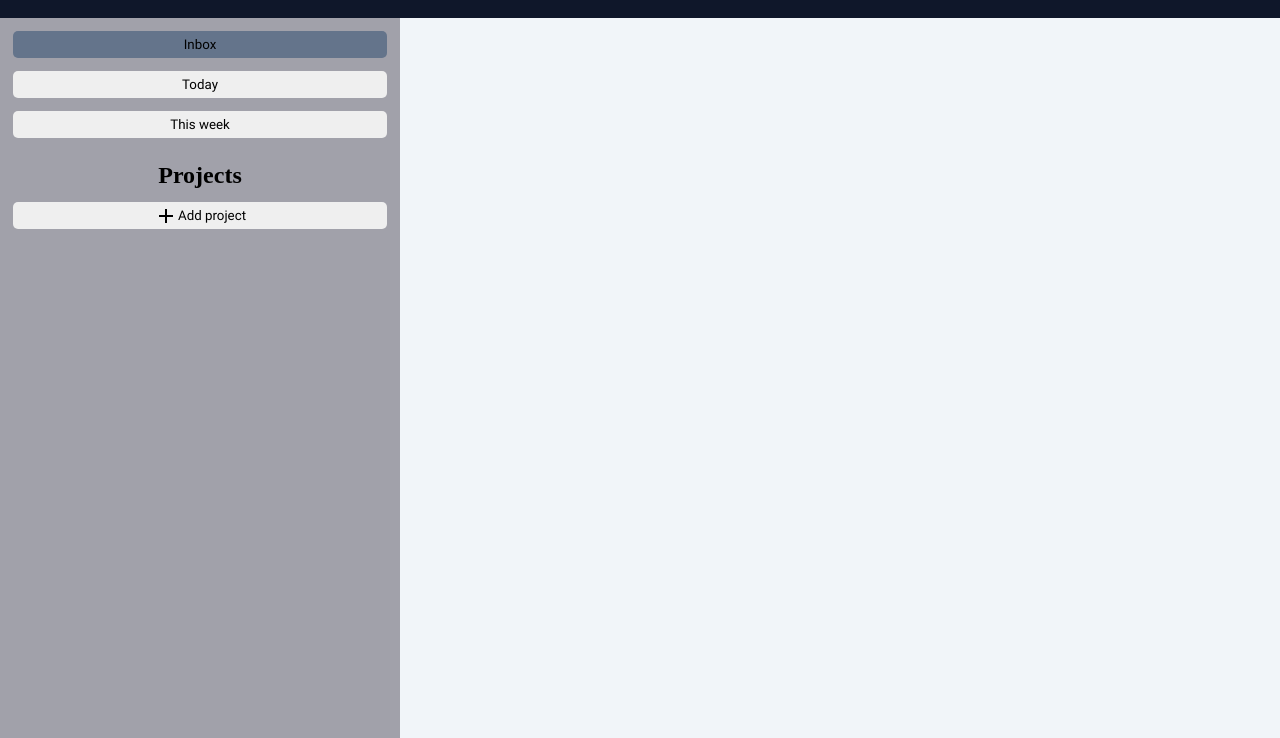
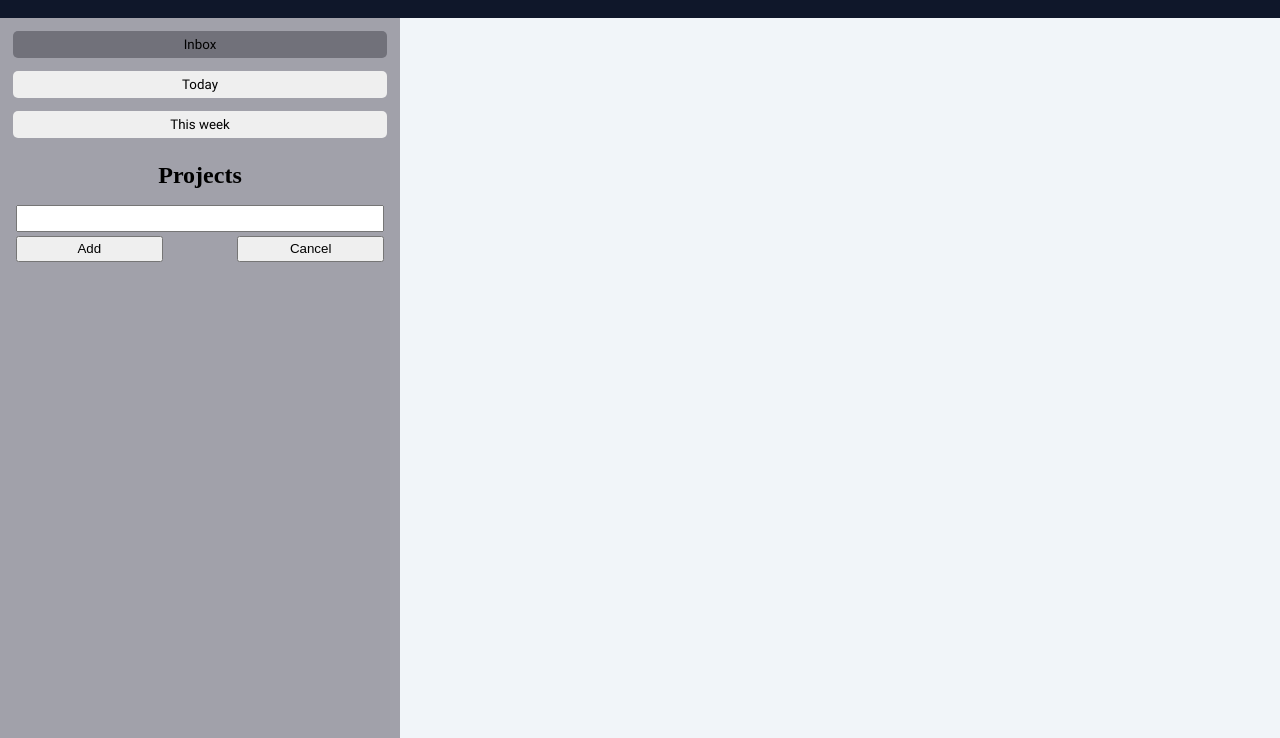
Before and after one commit to AkioKane/to-do, a website built with webpack: page src/index.html in a window 1280 px wide. Both pictures are taken after a click on the button "Add project". Shown: the part 62-800 px from the top of the page. Built offline with nearby package versions, Linux system fonts and the light colour scheme.

Commit message:
Add projects-add menu

```diff
--- a/src/buttons.js
+++ b/src/buttons.js
@@ -23,6 +23,17 @@ function activeButton() {
   });
 }
 
+function addProject() {
+  const btn = document.querySelector(".add-project")
+  const panel = document.querySelector(".added-project")
+
+  btn.addEventListener("click", () => {
+    panel.style.display = "block";
+    btn.style.display = "none";
+  })
+}
+
 module.exports = {
   activeButton,
+  addProject
 }
--- a/src/index.html
+++ b/src/index.html
@@ -31,7 +31,13 @@
             <span>Add project</span>
           </button>
 
-          <div class="added-project"></div>
+          <div class="added-project">
+            <input type="text">
+            <div class="btns-added-project">
+              <button class="btn-add">Add</button>
+              <button class="btn-cancel">Cancel</button>
+            </div>
+          </div>
         </div>
       </div>
       <div class="container-projects"></div>
--- a/src/index.js
+++ b/src/index.js
@@ -1,11 +1,12 @@
 import "./style.css"
 import "./assets/add.svg"
-import { activeButton } from "./buttons"
+import * as btn from "./buttons"
 
 const content = document.getElementById("content")
 
 function start() {
-  activeButton()
+  btn.activeButton()
+  btn.addProject()
 }
 
 start()
--- a/src/style.css
+++ b/src/style.css
@@ -5,13 +5,14 @@
 
 :root {
   --bg-color: #f1f5f9;
-  --btn-active: #a1a1aa;
+  --btn-color: #71717a;
   --btn-margin: 1em;
 }
 
 * {
   margin: 0;
   padding: 0;
+  box-sizing: border-box;
 }
 
 .main {
@@ -67,12 +68,11 @@ header h1:hover {
 }
 
 .container .btn-item:hover {
-  background-color: #64748b;
+  background-color: var(--btn-color);
 }
 
-
 .btn-item.active {
-  background-color: #64748b;
+  background-color: var(--btn-color);
 }
 
 .container h2 {
@@ -98,3 +98,34 @@ header h1:hover {
 .container .add-project:hover {
   background-color: #d9f99d;
 }
+
+.container .add-project:active {
+  background-color: #a3e635;
+}
+
+.container .added-project {
+  display: none;
+  margin: var(--btn-margin);
+  width: calc(100% - var(--btn-margin)*2);
+}
+
+.container .added-project input {
+  width: 100%;
+  height: 2em;
+}
+
+.container .added-project .btns-added-project {
+  display: flex;
+  margin-top: 0.25em;
+  justify-content: space-between;
+  gap: 3em;
+}
+
+.container .added-project .btns-added-project button {
+  width: 100%;
+  height: 2em;
+}
+
+.btn-cancel {
+  margin-left: 2em;
+}
```
Also changed, not shown: dist/index.html, dist/main.bundle.js.
